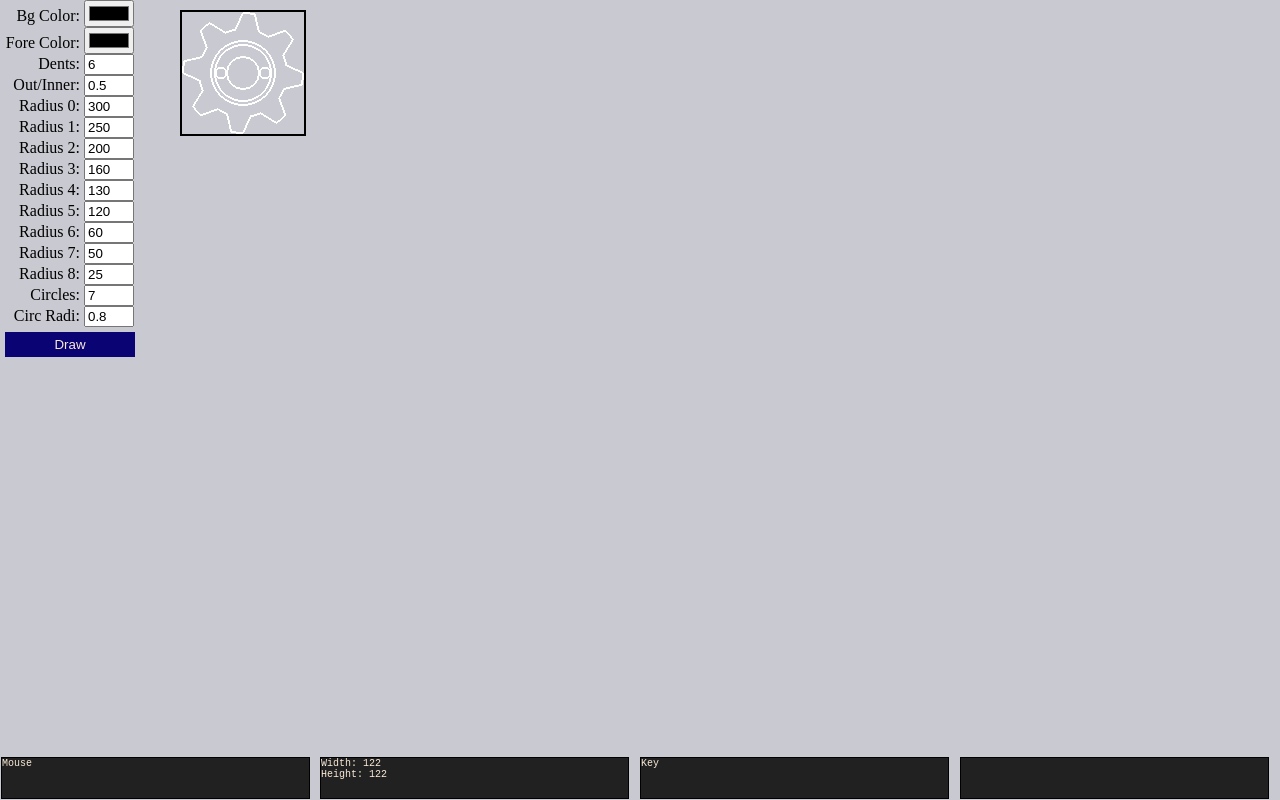
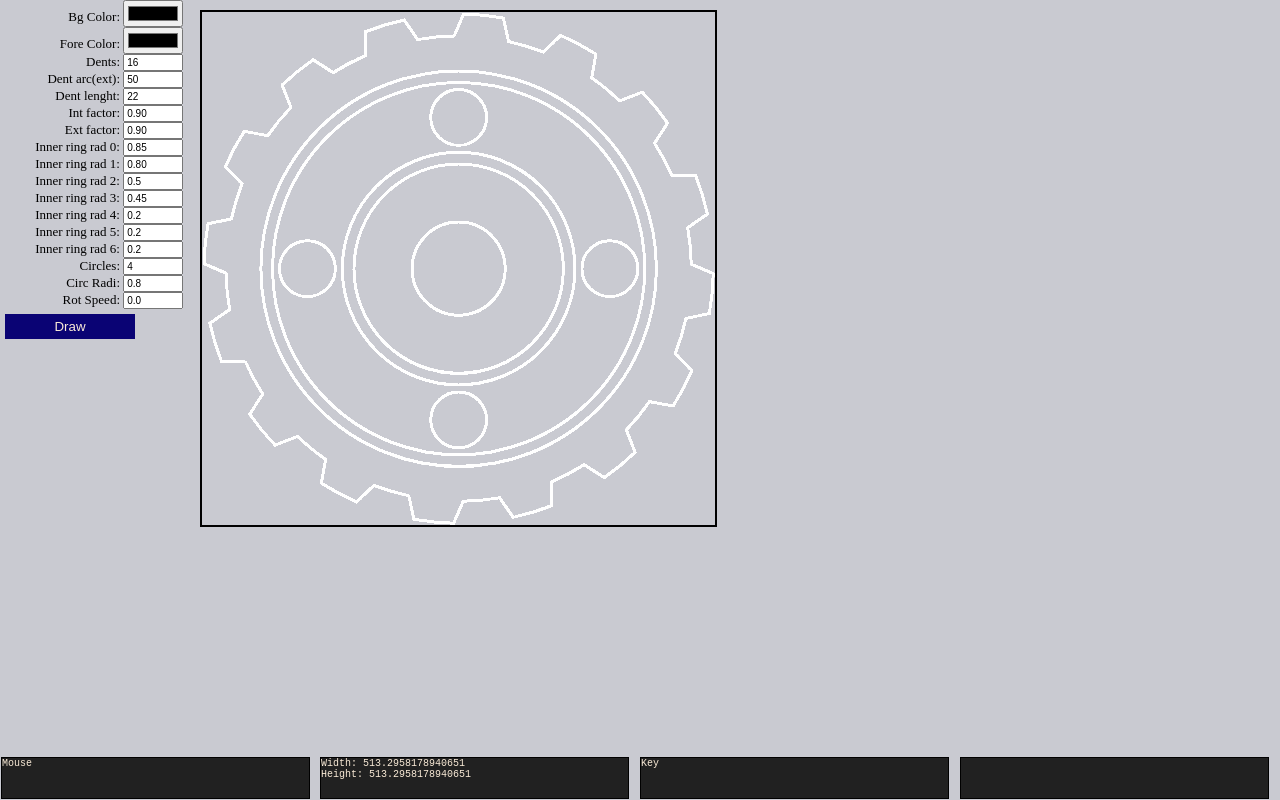
Before and after one commit to edsil/GearsGenerator, a plain HTML site: page index.html in a window 1280 px wide. Drawn offline with Linux system fonts and the light colour scheme.

Commit message:
user input working

```diff
--- a/index.html
+++ b/index.html
@@ -20,58 +20,66 @@
     </div>
     <div class="input-group">
       <label for="dents">Dents:</label>
-      <input type="number" id="dents" value="6">
+      <input type="number" id="dents" value="16">
     </div>
     <div class="input-group">
-      <label for="proport">Out/Inner:</label>
-      <input type="number" id="proport" value="0.5" step="0.01" min="0" max="1">
+      <label for="extdentarc">Dent arc(ext):</label>
+      <input type="number" id="extdentarc" value="50">
     </div>
     <div class="input-group">
-      <label for="r0">Radius 0:</label>
-      <input type="number" id="r0" value="300">
+      <label for="dentlen">Dent lenght:</label>
+      <input type="number" id="dentlen" value="22">
     </div>
     <div class="input-group">
-      <label for="r1">Radius 1:</label>
-      <input type="number" id="r1" value="250">
+      <label for="intfactor">Int factor:</label>
+      <input type="number" id="intfactor" value="0.90" step="0.01" min="0" max="1">
     </div>
     <div class="input-group">
-      <label for="r2">Radius 2:</label>
-      <input type="number" id="r2" value="200">
+      <label for="extfactor">Ext factor:</label>
+      <input type="number" id="extfactor" value="0.90" step="0.01" min="0" max="1">
+    </div>
+   <div class="input-group">
+      <label for="r0">Inner ring rad 0:</label>
+      <input type="number" id="r0" value="0.85" step="0.01" min="0" max="1">
     </div>
     <div class="input-group">
-      <label for="r3">Radius 3:</label>
-      <input type="number" id="r3" value="160">
+      <label for="r1">Inner ring rad 1:</label>
+      <input type="number" id="r1" value="0.80" step="0.01" min="0" max="1">
     </div>
     <div class="input-group">
-      <label for="r4">Radius 4:</label>
-      <input type="number" id="r4" value="130">
+      <label for="r2">Inner ring rad 2:</label>
+      <input type="number" id="r2" value="0.5" step="0.01" min="0" max="1">
     </div>
     <div class="input-group">
-      <label for="r5">Radius 5:</label>
-      <input type="number" id="r5" value="120">
+      <label for="r3">Inner ring rad 3:</label>
+      <input type="number" id="r3" value="0.45" step="0.01" min="0" max="1">
     </div>
     <div class="input-group">
-      <label for="r6">Radius 6:</label>
-      <input type="number" id="r6" value="60">
+      <label for="r4">Inner ring rad 4:</label>
+      <input type="number" id="r4" value="0.2" step="0.01" min="0" max="1">
     </div>
     <div class="input-group">
-      <label for="r7">Radius 7:</label>
-      <input type="number" id="r7" value="50">
+      <label for="r5">Inner ring rad 5:</label>
+      <input type="number" id="r5" value="0.2" step="0.01" min="0" max="1">
     </div>
     <div class="input-group">
-      <label for="r8">Radius 8:</label>
-      <input type="number" id="r8" value="25">
+      <label for="r6">Inner ring rad 6:</label>
+      <input type="number" id="r6" value="0.2" step="0.01" min="0" max="1">
     </div>
     <div class="input-group">
       <label for="circles">Circles:</label>
-      <input type="number" id="circles" value="7">
+      <input type="number" id="circles" value="4">
     </div>
     <div class="input-group">
       <label for="circlesRadius">Circ Radi:</label>
       <input type="number" id="circlesRadius" value="0.8" step="0.01" min="0" max="1">
     </div>
+    <div class="input-group">
+      <label for="rotspeed">Rot Speed:</label>
+      <input type="number" id="rotspeed" value="0.0" step="0.5" min="0" max="10">
+    </div>
   </div>
-  <button id="draw">Draw</button>
+  <button id="draw" script="readUserAndDraw();">Draw</button>
   <canvas id="canvas"></canvas>
   <div id="info1" class="info">
   </div>
--- a/script.js
+++ b/script.js
@@ -1,20 +1,26 @@
 let canvas, ctx;
 let divInfo1, divInfo2, divInfo3, divInfo4;
+let eldrawbtn;
 let elbgcolor, elfbcolor;
-let eldents, elproport;
+let eldents, elextdentarc, eldentlen, elintfactor, elextfactor;
 let elradius, elcircles, elcircradius;
+let elrotspeed;
+let dents, extdentarc, dentlen, intfactor, extfactor;
+let radius, circles, circradius, rotspeed;
+let r0, r1, radi;
 let h, w;
 let mouse = { x: 0, y: 0 };
 let initTime = Date.now();
 let lastUpdateTime = initTime;
 let frames = 0;
 let fps;
+let hitDraw = false;
 const bgImg = new Image();
 bgImg.src = "./blueprint-clean-background.png";
 const backgroundColor = "#0000";
 const drawing = "#FFFFFF";
 
-const lineWidth = 1;
+const lineWidth = 2;
 var choosenGear = 6;
 var gears = new Array(7);
 var sp = 0.0;
@@ -33,6 +39,7 @@ window.onload = function () {
 function initDomElements() {
   canvas = document.getElementById("canvas");
   ctx = canvas.getContext("2d");
+  eldrawbtn = document.getElementById("draw");
   divInfo1 = document.getElementById("info1");
   divInfo1.innerHTML = "Mouse";
   divInfo2 = document.getElementById("info2");
@@ -42,13 +49,71 @@ function initDomElements() {
   elbgcolor = document.getElementById("bgcolor");
   elfbcolor = document.getElementById("fbcolor");
   eldents = document.getElementById("dents");
-  elproport = document.getElementById("proport");
-  elradius = new Array(9);
-  for (var i = 0; i < 9; i++) {
+
+  elextdentarc = document.getElementById("extdentarc");
+  eldentlen = document.getElementById("dentlen");
+  elintfactor = document.getElementById("intfactor");
+  elextfactor = document.getElementById("extfactor");
+  elradius = new Array(7);
+  for (var i = 0; i < 7; i++) {
     elradius[i] = document.getElementById("r" + i);
   }
   elcircles = document.getElementById("circles");
   elcircradius = document.getElementById("circlesRadius");
+  elrotspeed = document.getElementById("rotspeed");
+}
+
+function readUser() {
+  dents = eldents.value * 1;
+  extdentarc = elextdentarc.value * 1;
+  dentlen = eldentlen.value * 1;
+  intfactor = elintfactor.value * 1;
+  extfactor = elextfactor.value * 1;
+  r0 = (extdentarc * dents) / Math.PI;
+  r1 = ((extdentarc - dentlen) * dents) / Math.PI;
+  radi = new Array(7);
+  for (var i = 0; i < 7; i++) {
+    radi[i] = elradius[i].value * 1;
+  }
+  circles = elcircles.value * 1;
+  circradius = elcircradius.value * 1;
+  choosenGear = 7;
+  gears[7] = [
+    w / 2,
+    h / 2,
+    dents,
+    proport,
+    [r0, r1, ...radi],
+    circles,
+    circradius,
+    0,
+    0,
+  ];
+  w = h = r0 * 2 + lineWidth * 2;
+  sp = elrotspeed.value * 1;
+  resize();
+}
+
+function readUserAndDraw() {
+  hitDraw = true;
+  readUser();
+  drawAfterUserInput();
+}
+
+function drawAfterUserInput(ts) {
+  drawGear2(
+    w / 2,
+    h / 2,
+    dents,
+    extdentarc,
+    dentlen,
+    intfactor,
+    extfactor,
+    radi,
+    circles,
+    circradius,
+    (sp * ts) / 1000
+  );
 }
 
 function initListeners() {
@@ -58,10 +123,10 @@ function initListeners() {
   window.onmousedown = mouseDown;
   window.onmouseup = mouseUp;
   window.onmousemove = mouseMove;
+  eldrawbtn.onmousedown = readUserAndDraw;
 }
 
 function resize() {
-
   /*
   w = canvas.width = window.innerWidth - canvas.offsetLeft * 2;
   h = canvas.height = window.innerHeight - canvas.offsetTop - 47;
@@ -72,7 +137,7 @@ function resize() {
   }
   ctx.scale(1920/w, 1080/h);
   */
-  w = h = gears[choosenGear][4][0] * 2+lineWidth+1;
+  w = h = gears[choosenGear][4][0] * 2 + lineWidth * 2;
   canvas.width = w;
   canvas.height = h;
   //w=1920;
@@ -133,32 +198,99 @@ function animate(ts) {
   requestAnimationFrame(animate);
 }
 
-function readUserAndDraw(){
-  w = h = elradius[0].value * 2 + lineWidth + 1;
-  let dents = eldents.value * 1;
-
-  gears[7] = [w/2,h/2,dents,proport,[240,224,128,112,56,32,16,16],8,0.9,0,0];
-}
-
-function setGears(){
-gears[0] = [w/2,h/2,32,proport,[240,224,128,112,56,32,16,16],8,0.9,0,0];
-gears[1] = [w/2,h/2,28,proport,[210,194,112,98,64,32,32,32],7,0.9,0,0];
-gears[2] = [w/2,h/2,24,proport,[180,164,96,84,64,32,32,32],6,0.9,0,0];
-gears[3] = [w/2,h/2,20,proport,[150,134,80,70,16,16,16,16],5,0.9,0,0];
-gears[4] = [w/2,h/2,16,proport,[120,104,64,56,24,24,24,24],4,0.9,0,0];
-gears[5] = [w/2,h/2,12,proport,[90,74,48,42,32,8,8,8],3,0.9,0,0];
-gears[6] = [w/2,h/2,8,proport,[60,44,32,28,16,16,16,16],2,0.9,0,0];
+function setGears() {
+  gears[0] = [
+    w / 2,
+    h / 2,
+    32,
+    proport,
+    [240, 224, 128, 112, 56, 32, 16, 16],
+    8,
+    0.9,
+    0,
+    0,
+  ];
+  gears[1] = [
+    w / 2,
+    h / 2,
+    28,
+    proport,
+    [210, 194, 112, 98, 64, 32, 32, 32],
+    7,
+    0.9,
+    0,
+    0,
+  ];
+  gears[2] = [
+    w / 2,
+    h / 2,
+    24,
+    proport,
+    [180, 164, 96, 84, 64, 32, 32, 32],
+    6,
+    0.9,
+    0,
+    0,
+  ];
+  gears[3] = [
+    w / 2,
+    h / 2,
+    20,
+    proport,
+    [150, 134, 80, 70, 16, 16, 16, 16],
+    5,
+    0.9,
+    0,
+    0,
+  ];
+  gears[4] = [
+    w / 2,
+    h / 2,
+    16,
+    proport,
+    [120, 104, 64, 56, 24, 24, 24, 24],
+    4,
+    0.9,
+    0,
+    0,
+  ];
+  gears[5] = [
+    w / 2,
+    h / 2,
+    12,
+    proport,
+    [90, 74, 48, 42, 32, 8, 8, 8],
+    3,
+    0.9,
+    0,
+    0,
+  ];
+  gears[6] = [
+    w / 2,
+    h / 2,
+    8,
+    proport,
+    [60, 44, 32, 28, 16, 16, 16, 16],
+    2,
+    0.9,
+    0,
+    0,
+  ];
 }
 
 function draw(ts) {
   ctx.fillStyle = backgroundColor;
   ctx.fillRect(0, 0, w, h);
-  //ctx.drawImage(bgImg, 0, 0);
+  if (sp != 0) ctx.drawImage(bgImg, 0, 0);
   ctx.strokeStyle = drawing;
   ctx.lineWidth = lineWidth;
-  for (var i = choosenGear; i < choosenGear+1; i++) {
+  if (hitDraw) {
+    drawAfterUserInput(ts);
+    return;
+  }
+  for (var i = choosenGear; i < choosenGear + 1; i++) {
     var g = gears[i];
-    var angleOffset = ((g[7]*ts / 1000) % (Math.PI * 2));
+    var angleOffset = ((g[7] * ts) / 1000) % (Math.PI * 2);
     drawGear(g[0], g[1], g[2], g[3], g[4], g[5], g[6], angleOffset + g[8]);
   }
 }
@@ -212,4 +344,61 @@ function drawGear(
     ctx.stroke();
   }
   ctx.restore();
+  readUserAndDraw();
 }
+
+function drawGear2(
+  x,
+  y,
+  dents,
+  extdentarc,
+  dentlen,
+  intfactor,
+  extfactor,
+  r,
+  numCircles,
+  circlesRadius,
+  angleOffset = 0
+) {
+  var bend = 0.3;
+  ctx.save();
+  ctx.translate(x, y);
+  ctx.rotate(angleOffset);
+
+  x = 0;
+  y = 0;
+  let r0 = (extdentarc * dents) / Math.PI;
+  let r1 = r0 - dentlen;
+  ctx.beginPath();
+  let dentArcAngle = (2 * Math.PI) / dents;
+  for (let i = 0; i < dents; i++) {
+    let angleStart0 = dentArcAngle * (i + 0.5 * (1 - extfactor));
+    let angleEnd0 = dentArcAngle * (i + 0.5 - 0.5 * (1 - extfactor));
+    let angleStart1 = dentArcAngle * (i + 0.5 + 0.5 * (1 - intfactor));
+    let angleEnd1 = dentArcAngle * (i + 1 - 0.5 * (1 - intfactor));
+
+    ctx.arc(x, y, r0, angleStart0, angleEnd0, false);
+    ctx.arc(x, y, r1, angleStart1, angleEnd1, false);
+  }
+  let ang0 = dentArcAngle * (0.5 * (1 - extfactor));
+  ctx.lineTo(x + r0 * Math.cos(ang0), y + r0 * Math.sin(ang0));
+  ctx.stroke();
+
+  for (let i = 0; i < r.length; i++) {
+    ctx.beginPath();
+    ctx.arc(x, y, r[i] * r1, 0, 2 * Math.PI);
+    ctx.stroke();
+  }
+  var maxRadius = (r1 * (r[1] - r[2])) / 2;
+  var centerRadius = r1 * r[2] + maxRadius;
+  var radius = maxRadius * circlesRadius;
+  for (let i = 0; i < numCircles; i++) {
+    let angle = (i * Math.PI * 2) / numCircles;
+    let circleX = x + Math.cos(angle) * centerRadius;
+    let circleY = y + Math.sin(angle) * centerRadius;
+    ctx.beginPath();
+    ctx.arc(circleX, circleY, radius, 0, 2 * Math.PI);
+    ctx.stroke();
+  }
+  ctx.restore();
+}
--- a/style.css
+++ b/style.css
@@ -8,7 +8,7 @@ body {
 #canvas {
   position: absolute;
   top: 10px;
-  left: 180px;
+  left: 200px;
   background-color: rgba(255, 255, 255, 0);
   border: 2px solid black;
   z-index: 1;
@@ -17,12 +17,13 @@ body {
 input,
 textarea {
   field-sizing: content;
-  width: 50px;
+  width: 60px;
+  font-size:x-small;
 }
 
 label {
   display: inline-block;
-  width: 80px;
+  width: 120px;
   text-align: right;
 }
 
@@ -36,7 +37,9 @@ button {
   cursor: pointer;
 }
 
-
+.input-group {
+  font-size: small;
+}
 
 .info {
   position: absolute;
```
Also changed, not shown: 1 other file.
